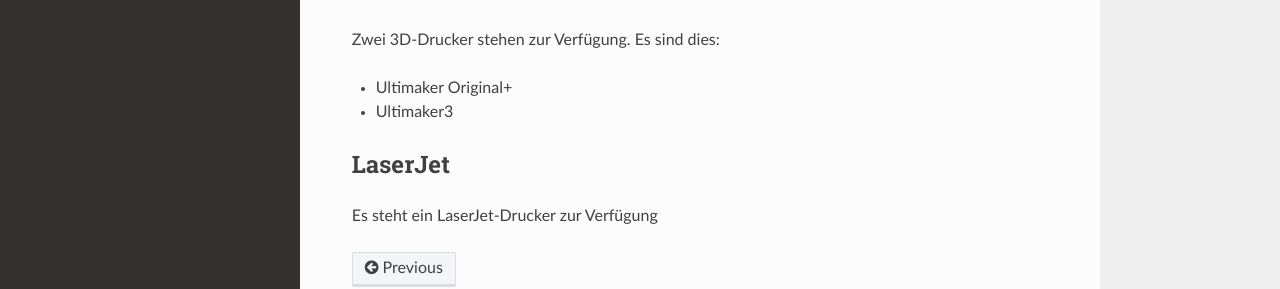
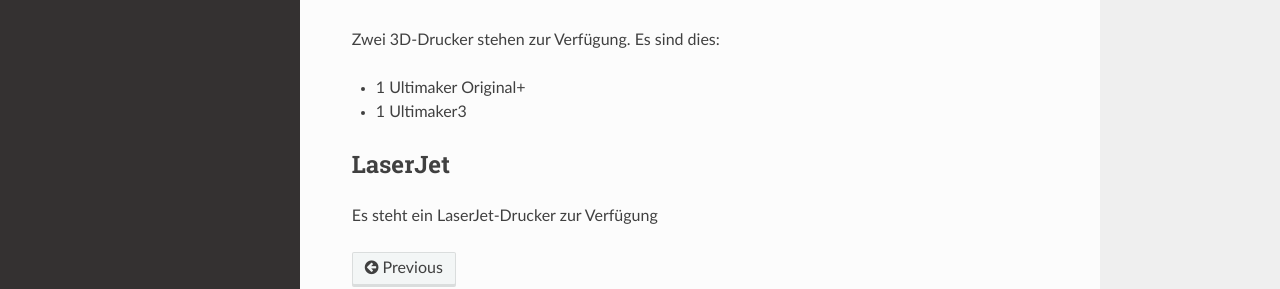
Before and after one commit to fablab-liechtenstein/Docs, an MkDocs documentation site: the page built from docs/drucker.md, in a window 1280 px wide. Shown: the part 236-525 px from the top of the page. Built offline with MkDocs 1.6.1, drawn with Linux system fonts in a browser that asks for light colours; nearby versions of some CDN libraries; old or Windows-style settings are respelled for this version of MkDocs.

Commit message:
Update drucker.md

```diff
--- a/docs/drucker.md
+++ b/docs/drucker.md
@@ -4,8 +4,8 @@
 ## 3D-Drucker
 Zwei 3D-Drucker stehen zur Verfügung. Es sind dies:
 
-* Ultimaker Original+
-* Ultimaker3
+- 1 Ultimaker Original+
+- 1 Ultimaker3
 
 ## LaserJet
 Es steht ein LaserJet-Drucker zur Verfügung
```
